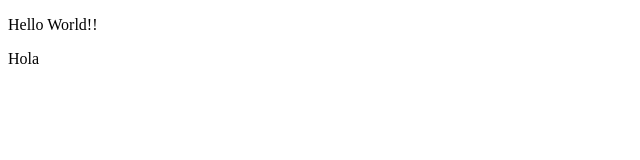
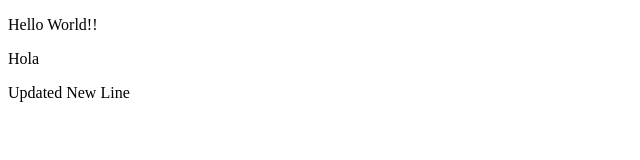
Before and after one commit to bhargav595/Web, a plain HTML site: page Index.html in a window 1280 px wide. Shown: the whole page, without its empty margins (0-640 px from the left). Drawn offline with Linux system fonts and the light colour scheme.

Commit message:
update22

```diff
--- a/Index.html
+++ b/Index.html
@@ -6,5 +6,6 @@
   <body>
     <p>Hello World!!</p>
     <p>Hola</p>
+    <P> Updated New Line</P>
   </body>
 </html>
```
